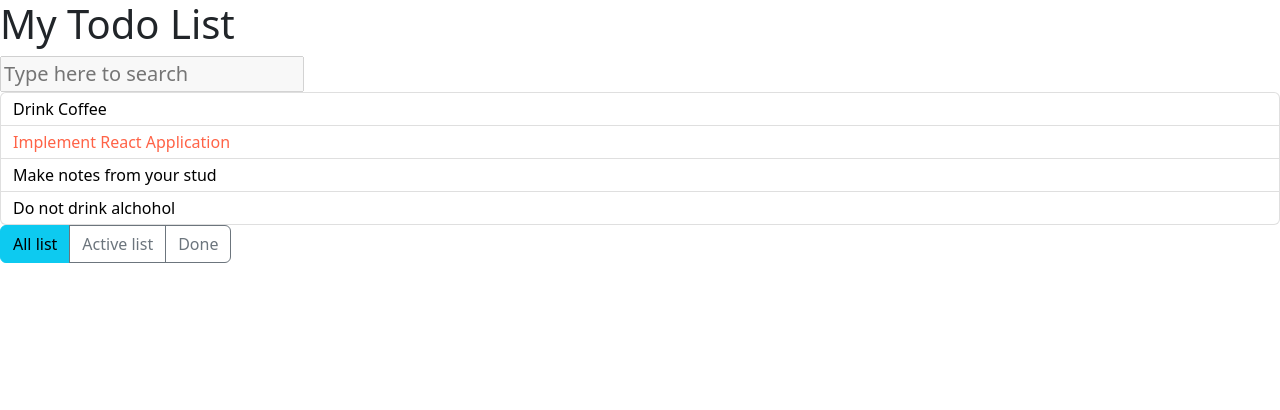
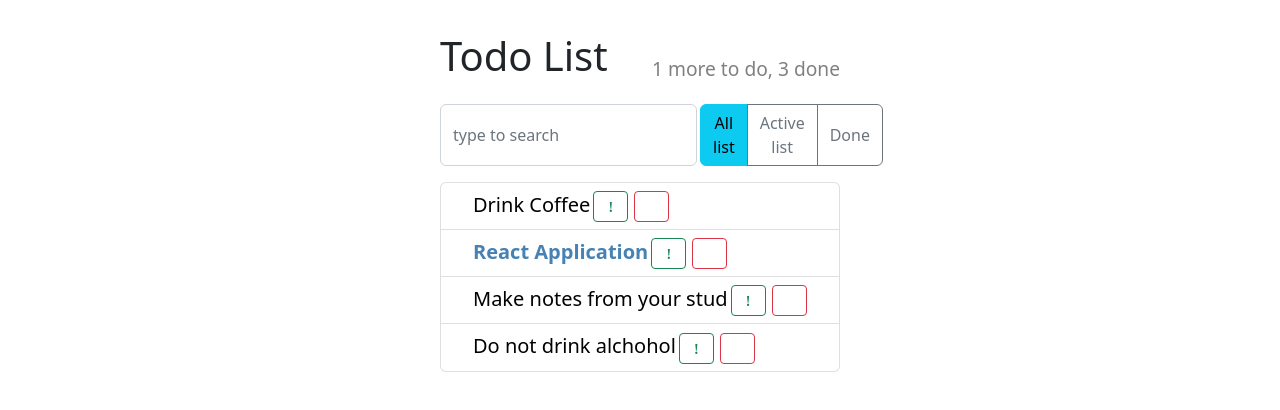
Before and after one commit to Altair-sh/todolist-react, a React (Create React App) app: page / in a window 1280 px wide. Shown: the top 410 px of the page. Built offline with nearby package versions, Linux system fonts and the light colour scheme.

Commit message:
step 14:  more css

```diff
--- /dev/null
+++ b/src/components/App.css
@@ -0,0 +1,8 @@
+.todo-app {
+    margin: 2rem auto 0 auto;
+    max-width: 400px;
+}
+
+.top-panel {
+    margin: 1rem 0;
+}
--- a/src/components/App.jsx
+++ b/src/components/App.jsx
@@ -3,21 +3,24 @@
 import { SearchPanel } from './SearchPanel'
 import { TodoList } from './TodoList'
 import { ItemStatusFilter } from './ItemStatusFilter'
+import './App.css'
 
 export const App = () => {
     const todoData = [
         { label: 'Drink Coffee', important: false, id: 1 },
-        { label: 'Implement React Application', important: true, id: 2 },
+        { label: 'React Application', important: true, id: 2 },
         { label: 'Make notes from your stud', important: false, id: 3 },
         { label: 'Do not drink alchohol', important: false, id: 4 },
     ]
 
     return (
-        <div>
-            <AppHeader />
-            <SearchPanel />
-            <TodoList todos = {todoData} />
-            <ItemStatusFilter />
+        <div className="todo-app">
+            <AppHeader toDo={1} done={3} />
+            <div className="top-panel d-flex">
+                <SearchPanel />
+                <ItemStatusFilter />
+            </div>
+            <TodoList todos={todoData} />
         </div>
     )
 }
--- /dev/null
+++ b/src/components/AppHeader.css
@@ -0,0 +1,12 @@
+.app-header {
+    align-items: flex-end;
+}
+
+.app-header h1 {
+    flex-grow: 1;
+}
+
+.app-header h2 {
+    font-size: 1.2rem;
+    color: grey;
+}
--- a/src/components/AppHeader.jsx
+++ b/src/components/AppHeader.jsx
@@ -1,5 +1,11 @@
 import React from 'react'
+import './AppHeader.css'
 
-export const AppHeader = () => {
-    return <h1>My Todo List</h1>
+export const AppHeader = ({toDo, done}) => {
+    return (
+        <div className={"app-header d-flex"}>
+            <h1>Todo List</h1>
+            <h2>{toDo} more to do, {done} done</h2>
+        </div>
+    )
 }
--- a/src/components/ItemStatusFilter.jsx
+++ b/src/components/ItemStatusFilter.jsx
@@ -1,4 +1,5 @@
 import React from 'react'
+import './ItemStatusFilter.css'
 
 export const ItemStatusFilter = () => {
     return (
--- /dev/null
+++ b/src/components/SearchPanel.css
@@ -0,0 +1,5 @@
+.search-input {
+    width: auto;
+    flex-grow: 1;
+    margin-right: 3px;
+}
--- a/src/components/SearchPanel.jsx
+++ b/src/components/SearchPanel.jsx
@@ -1,13 +1,10 @@
 import React from 'react'
+import './SearchPanel.css'
 
 export const SearchPanel = () => {
-    const searchText = 'Type here to search'
-    const searchStyle = {
-        fontSize: '20px'
-    }
-
-    return <input
-        style={searchStyle}
-        placeholder={searchText}
-        disabled={true} />
+    return (
+        <input type = "text"
+                className = {"form-control search-input"}
+                placeholder={"type to search"} />
+    )
 }
--- a/src/components/TodoListItem.css
+++ b/src/components/TodoListItem.css
@@ -1,4 +1,24 @@
-.todo-list-item-label
 .todo-list-item {
     font-size: 1.25rem;
 }
+
+.todo-list-item button {
+    width: 35px;
+    margin: 3px;
+}
+
+.todo-list-item-label {
+    margin-left: 1.25rem;
+    line-height: 35px;
+    cursor: pointer;
+    user-select: none;
+}
+
+.todo-list-item.done .todo-list-item-label {
+    text-decoration: line-through;
+}
+
+.todo-list-item.important .todo-list-item-label {
+    font-weight: bold;
+    color: steelblue;
+}
--- a/src/components/TodoListItem.jsx
+++ b/src/components/TodoListItem.jsx
@@ -3,11 +3,24 @@
 
 export const TodoListItem = ({ label, important = false }) => {
     const style = {
-        color: important ? 'tomato' : 'black'
+        color: important ? 'steelblue' : 'black',
+        fontWeight: important ? 'bold' : 'normal'
     }
     return (
-        <span className={ "todo-list-item" } style={ style }>
-            { label }
+        <span className={ "todo-list-item" }>
+            <span
+                    className={"todo-list-item-label"}
+                    style={style}>
+                {label}
+            </span>
+            <button type={"button"}
+                    className={"btn btn-outline-success btn-sm float-right"}>
+                <i className={"fa fa-exclamation"} />
+            </button>
+            <button type={"button"}
+                    className={"btn btn-outline-danger btn-sm float-right"}>
+                <i className={"fa fa-trash-o"} />
+            </button>
         </span>
     )
 }
```
Also changed, not shown: src/components/ItemStatusFilter.css (added).
